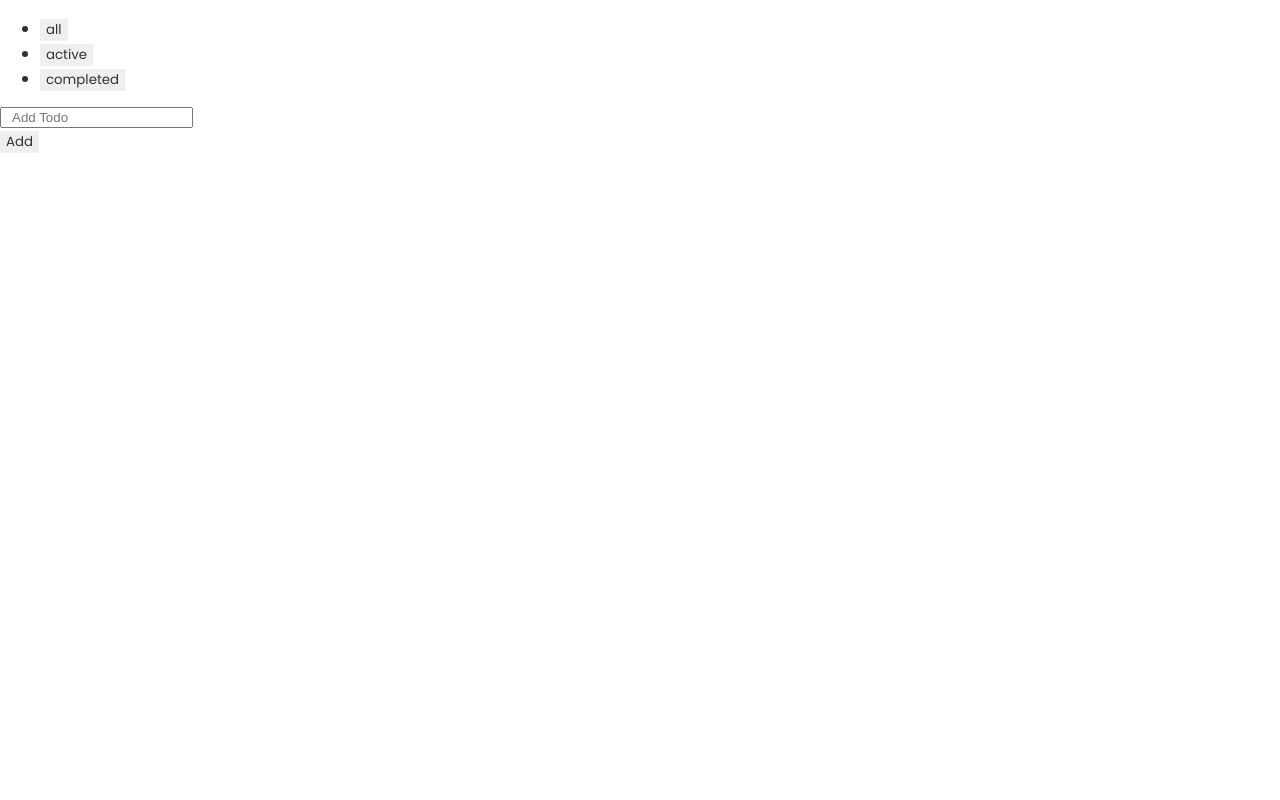
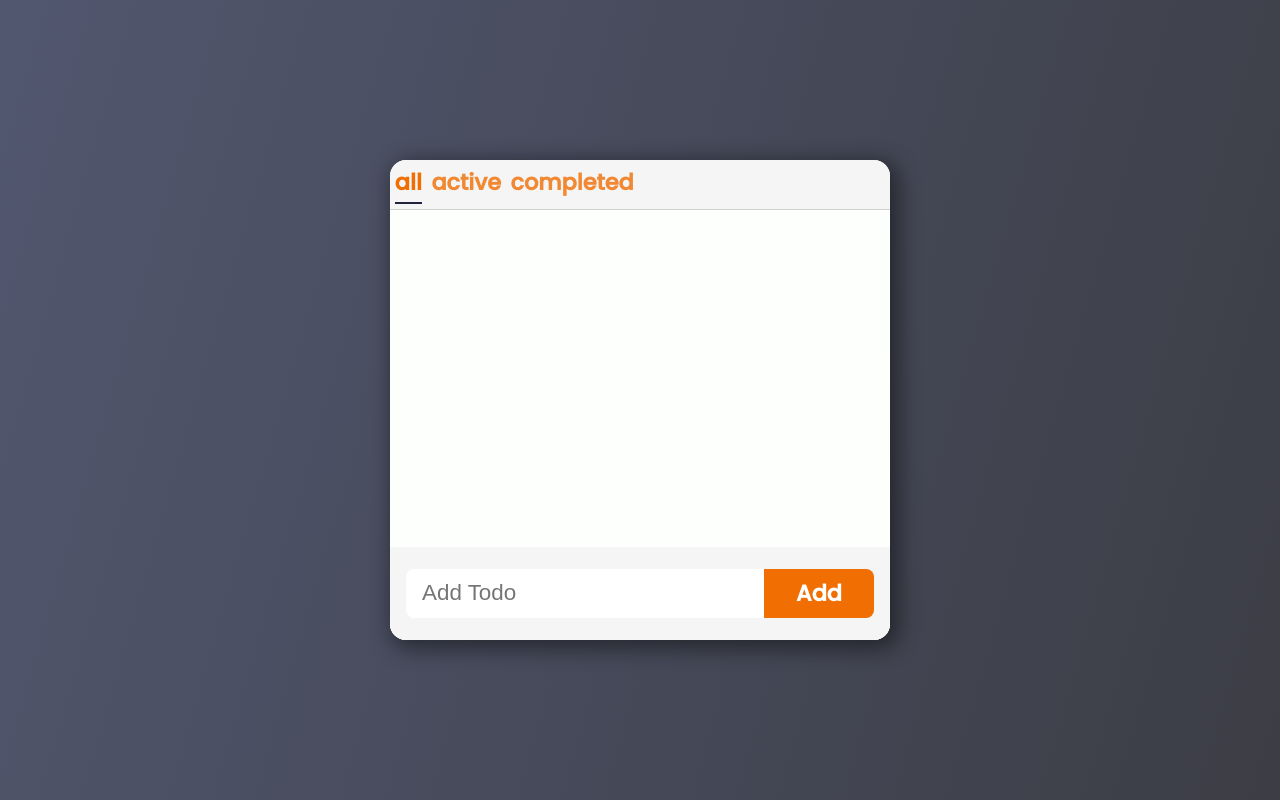
Before and after one commit to kseul/to-do-list-react, a React (Create React App) app: page / in a window 1280 px wide. Built offline with nearby package versions, Linux system fonts and the light colour scheme.

Commit message:
Solution : 기본 스타일링

```diff
--- a/src/Solution/Solution.css
+++ b/src/Solution/Solution.css
@@ -1,2 +1,55 @@
+:root {
+  --color-bg-dark: #f5f5f5;
+  --color-bg: #fdfffd;
+  --color-grey: #d1d1d1;
+  --color-text: #22243d;
+  --color-accent: #f16e03;
+  --color-white: white;
+}
+
 * {
+  box-sizing: border-box;
+  margin: 0;
+  padding: 0;
 }
+
+body {
+  width: 100vw;
+  height: 100vh;
+  display: flex;
+  justify-content: center;
+  align-items: center;
+  background: rgb(81, 87, 111);
+  background: linear-gradient(
+    106deg,
+    rgba(81, 87, 111, 1) 0%,
+    rgba(60, 61, 69, 1) 100%
+  );
+  font-size: 1.2rem;
+  /* 기본브라우저 액센트 컬러 대신 우리가 지정한 액센트 컬러를 사용해줘 */
+  accent-color: var(--color-accent);
+}
+
+#root {
+  width: 100%;
+  height: 60%;
+  max-width: 500px;
+  background-color: var(--color-bg-dark);
+  /* 자식이 부모요소보다 더 커지면 그 밖을 침범할경우 감추기 */
+  overflow: hidden;
+  border-radius: 1rem;
+  display: flex;
+  flex-direction: column;
+  -webkit-box-shadow: 5px 5px 21px 4px rgba(0, 0, 0, 0.45);
+  box-shadow: 5px 5px 21px 4px rgba(0, 0, 0, 0.45);
+}
+
+ul {
+  list-style: none;
+  padding-left: 0;
+}
+
+button {
+  outline: none;
+  border: none;
+}
--- a/src/Solution/Solution.jsx
+++ b/src/Solution/Solution.jsx
@@ -8,11 +8,11 @@
 const Solution = () => {
   const [filter, setFilter] = useState(filters[0]);
   return (
-    <div>
+    <>
       {/* 모든 필터 정보, 현재 필터 정보, 필터변경시 호출할 setFilter */}
       <Header filters={filters} filter={filter} onFilterChange={setFilter} />
       <TodoList filter={filter} />
-    </div>
+    </>
   );
 };
 
--- a/src/Solution/components/AddTodo/AddTodo.jsx
+++ b/src/Solution/components/AddTodo/AddTodo.jsx
@@ -1,5 +1,6 @@
 import React, { useState } from 'react';
 import { v4 as uuidv4 } from 'uuid';
+import styles from './AddTodo.module.css';
 
 const AddTodo = ({ onAdd }) => {
   const [text, setText] = useState('');
@@ -15,14 +16,15 @@
   };
 
   return (
-    <form onSubmit={handleSubmit}>
+    <form className={styles.form} onSubmit={handleSubmit}>
       <input
+        className={styles.input}
         type='text'
         placeholder='Add Todo'
         value={text}
         onChange={handleChange}
       />
-      <button>Add</button>
+      <button className={styles.btn}>Add</button>
     </form>
   );
 };
--- /dev/null
+++ b/src/Solution/components/AddTodo/AddTodo.module.css
@@ -0,0 +1,31 @@
+.form {
+  width: 100%;
+  display: flex;
+  padding: 1.4rem 1rem;
+  background-color: var(--color-bg-dark);
+}
+
+.input {
+  flex: 1 0 auto;
+  font-size: 1.4rem;
+  padding: 0.7rem 1rem;
+  border: none;
+  outline: none;
+  border-top-left-radius: 8px;
+  border-bottom-left-radius: 8px;
+}
+
+.btn {
+  cursor: pointer;
+  background-color: var(--color-accent);
+  color: var(--color-white);
+  font-weight: bold;
+  font-size: 1.4rem;
+  padding: 0 2rem;
+  border-top-right-radius: 8px;
+  border-bottom-right-radius: 8px;
+}
+
+.btn:hover {
+  filter: brightness(130%);
+}
--- a/src/Solution/components/Header/Header.jsx
+++ b/src/Solution/components/Header/Header.jsx
@@ -1,13 +1,21 @@
 import React from 'react';
+import styles from './Header.module.css';
 
 const Header = ({ filters, filter, onFilterChange }) => {
   return (
-    <header>
-      <ul>
-        {filters.map((filter, i) => (
+    <header className={styles.header}>
+      <ul className={styles.filters}>
+        {filters.map((value, i) => (
           <li key={i}>
             {/* 현재 map으로 filters의 filter('all'...)을 돌리고 있으므로 각각의 filter마다의 버튼클릭시 해당하는 filter값을 그대로 상위 컴포넌트의 onFilterChange로 올려준다. */}
-            <button onClick={() => onFilterChange(filter)}>{filter}</button>
+            <button
+              className={`${styles.filter} ${
+                filter === value && styles.selected
+              }`}
+              onClick={() => onFilterChange(value)}
+            >
+              {value}
+            </button>
           </li>
         ))}
       </ul>
--- /dev/null
+++ b/src/Solution/components/Header/Header.module.css
@@ -0,0 +1,33 @@
+.header {
+  display: flex;
+  justify-content: space-between;
+  align-items: center;
+  background-color: var(--color-bg-dark);
+  border-bottom: 1px solid var(--color-grey);
+}
+
+.filters {
+  display: flex;
+}
+
+.filter {
+  font-size: 1.4rem;
+  margin: 0.3rem;
+  text-transform: capitalize();
+  background-color: transparent;
+  color: var(--color-accent);
+  opacity: 0.8;
+  font-weight: bold;
+}
+
+.filter:hover,
+.filter.selected {
+  opacity: 1;
+}
+
+.filter.selected::after {
+  content: '';
+  display: block;
+  margin-top: 0.2rem;
+  border: 1px solid var(--color-text);
+}
--- a/src/Solution/components/Todo/Todo.jsx
+++ b/src/Solution/components/Todo/Todo.jsx
@@ -1,5 +1,6 @@
 import React from 'react';
 import { FaTrashAlt } from 'react-icons/fa';
+import styles from './Todo.module.css';
 
 const Todo = ({ todo, onUpdate, onDelete }) => {
   const { text, status } = todo;
@@ -13,17 +14,22 @@
   const handleDelete = () => onDelete(todo);
 
   return (
-    <li>
+    <li className={styles.todo}>
       <input
+        className={styles.checkbox}
         type='checkbox'
         id='checkbox'
         checked={status === 'completed'}
         onChange={handleChange}
       />
-      <label htmlFor='checkbox'>{text}</label>
-      <button onClick={handleDelete}>
-        <FaTrashAlt />
-      </button>
+      <label className={styles.text} htmlFor='checkbox'>
+        {text}
+      </label>
+      <span className={styles.icon}>
+        <button className={styles.btn} onClick={handleDelete}>
+          <FaTrashAlt />
+        </button>
+      </span>
     </li>
   );
 };
--- /dev/null
+++ b/src/Solution/components/Todo/Todo.module.css
@@ -0,0 +1,39 @@
+/* Tip!
+css 모듈을 사용하고 있으므로 다른 컴포넌트에서 btn 클래스명을 가지고 있어도  겹치지 않는다는 이점이 있다. */
+
+.todo {
+  display: flex;
+  justify-content: space-between;
+  align-items: center;
+  padding: 0.5rem 1rem;
+  margin: 0.1rem 0;
+  color: var(--color-text);
+}
+
+.checkbox {
+  width: 1.5rem;
+  height: 1.5rem;
+}
+
+.text {
+  flex: 1 1 0%;
+  margin-left: 0.5rem;
+}
+
+.icon {
+  width: 26px;
+  height: 26px;
+  background-color: var(--color-grey);
+  border-radius: 100%;
+  transition: all 150ms ease-out;
+}
+
+.icon:hover {
+  background-color: var(--color-accent);
+  transform: rotate(15deg) scale(1.2);
+}
+
+.btn {
+  color: var(--color-text);
+  background-color: transparent;
+}
--- a/src/Solution/components/TodoList/TodoList.jsx
+++ b/src/Solution/components/TodoList/TodoList.jsx
@@ -1,6 +1,7 @@
 import React, { useState } from 'react';
 import AddTodo from '../AddTodo/AddTodo';
 import Todo from '../Todo/Todo';
+import styles from './TodoList.module.css';
 
 const TodoList = ({ filter }) => {
   const [todos, setTodos] = useState([]);
@@ -17,8 +18,8 @@
 
   return (
     // TodoList 컴포넌트에서는 투두를 받아서 그것을 보여주기만 함
-    <section>
-      <ul>
+    <section className={styles.container}>
+      <ul className={styles.list}>
         {filtered.map((item) => (
           <Todo
             key={item.id}
@@ -34,6 +35,7 @@
   );
 };
 
+// 함수내부의 다른 상태와 밀접하게 연관있는 함수가 아니라면, 차라리 인자로 받아서 외부에 선언하는것이 메모리측면에서 좋다.
 const getFilteredItems = (todos, filter) => {
   if (filter === 'all') {
     return todos;
--- /dev/null
+++ b/src/Solution/components/TodoList/TodoList.module.css
@@ -0,0 +1,13 @@
+.container {
+  height: 100%;
+  /* 화면을 넘어갈때는 이렇게 0으로 지정하면 해결 가능 */
+  min-height: 0;
+  display: flex;
+  flex-direction: column;
+  background-color: var(--color-bg);
+}
+
+.list {
+  flex: 1 1 auto;
+  overflow-y: auto;
+}
```
